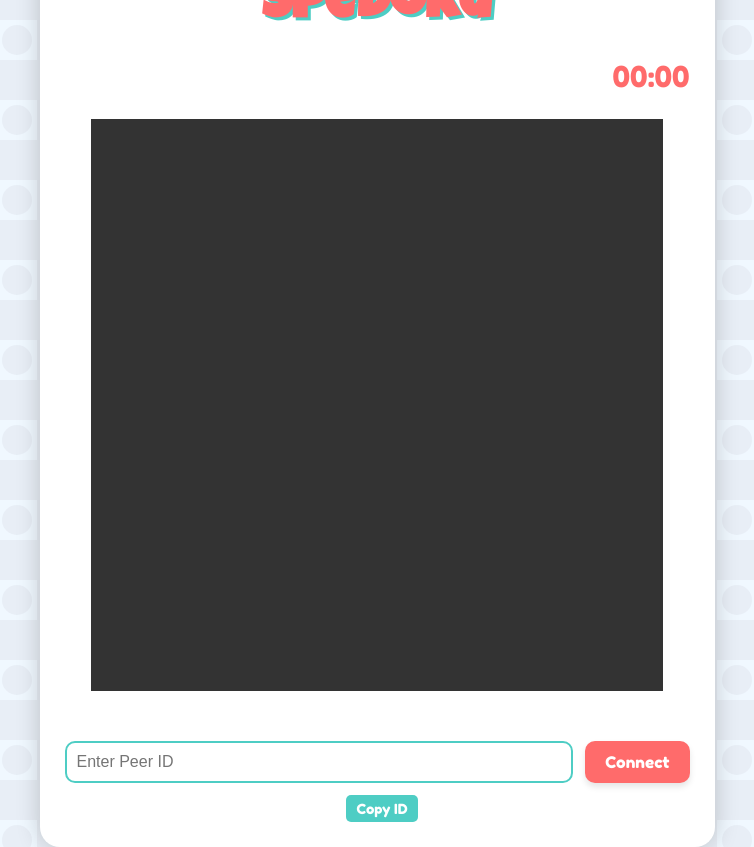
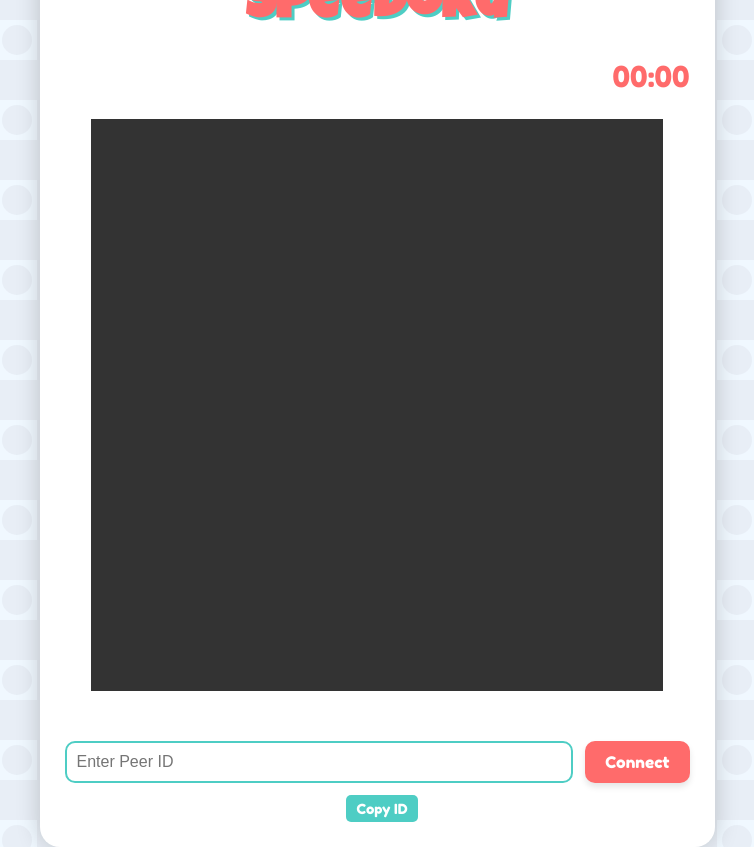
Before and after one commit to Zarantuza/multy-game, a website built with Vite: page index.html in a window 1280 px wide. Shown: the whole page, without its empty margins (263-1017 px from the left). Built offline with nearby package versions, Linux system fonts and the light colour scheme.

```diff
--- a/index.html
+++ b/index.html
@@ -310,7 +310,7 @@
 </head>
 <body>
     <div id="gameContainer">
-        <h1>Spedoku</h1>
+        <h1>Speedoku</h1>
         <div id="gameInfo">
             <div id="players"></div>
             <div id="chronometer">00:00</div>
```
